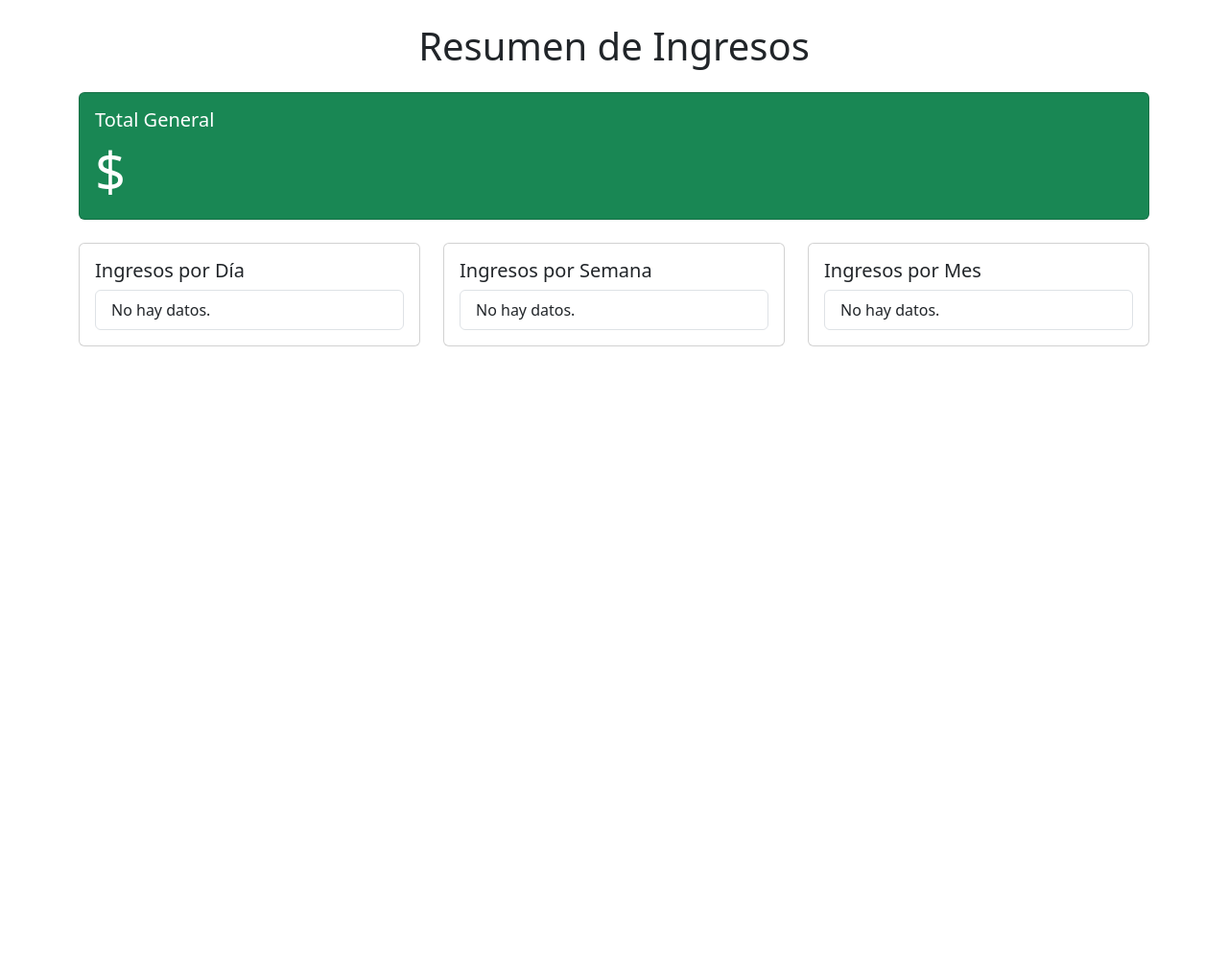
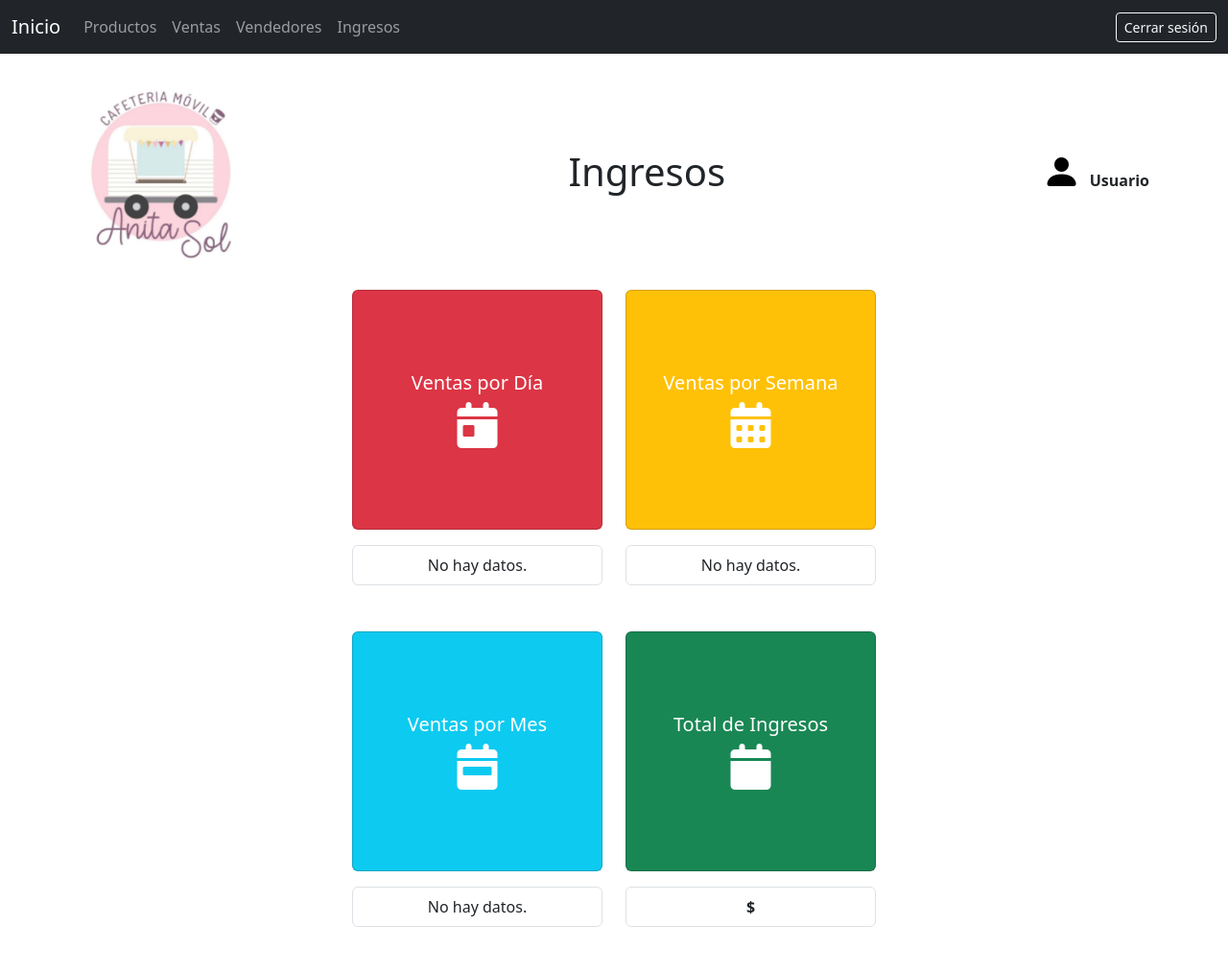
Before and after one commit to lxishh/CarroAnitaSol, a Django app: page /ventas/ingresos/ in a window 1280 px wide. Shown: the whole page at 96% size. Before the commit the page ends 361 px from the top, so only its background shows below. Run offline with Django 3.2, Linux system fonts and the light colour scheme; data that the repository does not hold is empty; some libraries are stand-ins or nearby versions.

Commit message:
ingresos #2

```diff
--- a/templates/ingresos.html
+++ b/templates/ingresos.html
@@ -1,37 +1,138 @@
 <!DOCTYPE html>
+{% load static %}
 <html lang="en">
   <head>
     <meta charset="UTF-8" />
     <meta name="viewport" content="width=device-width, initial-scale=1.0" />
+    <title>Ingresos</title>
+    <link href="{% static 'css/bootstrap.min.css' %}" rel="stylesheet" />
+     <!-- Bootstrap Icons -->
      <link
-      href="https://cdn.jsdelivr.net/npm/bootstrap@5.3.0/dist/css/bootstrap.min.css"
+     href="https://cdn.jsdelivr.net/npm/bootstrap-icons/font/bootstrap-icons.css"
      rel="stylesheet"
    />
-    <title>Ingresos</title>
+    <!-- Agregar Font Awesome para los íconos -->
+    <link
+      href="https://cdnjs.cloudflare.com/ajax/libs/font-awesome/6.0.0-beta3/css/all.min.css"
+      rel="stylesheet"
+    />
+    <!-- CSS para cambiar color de de los enlaces y boton -->
+  <style>
+    /* Cambia el color de los enlaces en el hover */
+    .navbar-nav .nav-link:hover {
+      color: #f5c6cb; /* Cambia el color del texto al rosa */
+    }
+    .btn-outline-light:hover {
+      background-color: #f5c6cb; /* Cambia el fondo del botón al rosa */
+      color: black; /* Cambia el texto a negro */
+    }
+  .navbar-brand:hover {
+      color: #f5c6cb; /* El color de hover (puedes cambiarlo si lo deseas) */
+    }
+  </style>
   </head>
   <body>
-    <div class="container mt-4">
-      <h1 class="text-center mb-4">Resumen de Ingresos</h1>
-
-      <div class="row">
-        <!-- Total General -->
-        <div class="col-md-12 mb-4">
-          <div class="card bg-success text-white">
-            <div class="card-body">
-              <h5 class="card-title">Total General</h5>
-              <p class="card-text display-4">
-                ${{ total_general|floatformat:0 }}
-              </p>
+    <!-- Navbar -->
+    <nav class="navbar navbar-expand-lg navbar-dark bg-dark">
+      <div class="container-fluid">
+        <a class="navbar-brand" href="{% url 'menuopciones' %}">Inicio</a>
+        <button
+          class="navbar-toggler"
+          type="button"
+          data-bs-toggle="collapse"
+          data-bs-target="#navbarNav"
+          aria-controls="navbarNav"
+          aria-expanded="false"
+          aria-label="Toggle navigation"
+        >
+          <span class="navbar-toggler-icon"></span>
+        </button>
+        <div class="collapse navbar-collapse" id="navbarNav">
+          <!-- OPCIONES QUE HAY EN LA NAV BAR -->
+          <ul class="navbar-nav me-auto mb-2 mb-lg-0">
+            <li class="nav-item">
+              <a class="nav-link" href="{% url 'productos' %}">Productos</a>
+            </li>
+            <li class="nav-item">
+              <a class="nav-link" href="{% url 'ventas' %}">Ventas</a>
+            </li>
+            <li class="nav-item">
+              <a class="nav-link" href="{% url 'vendedores' %}">Vendedores</a>
+            </li>
+            <li class="nav-item">
+              <a class="nav-link" href="{% url 'ingresos' %}">Ingresos</a>
+            </li>
+          </ul>
+          <div class="d-flex">
+            <!-- Solo mostrar esta opción en el html de productos -->
+            {% if request.path == '/productos/listado/' %}
+            <!-- (Aqui se debe cambiar la url en donde se quiere mostrar) -->
+            <a class="btn btn-outline-light btn-sm me-2" href="{% url 'registrarcategoria' %}">Agregar Categoria</a>
+            <!-- Aqui se debe cambiar la url del href dependiendo de donde queremos redirigirnos -->
+            </li>
+            {% endif %}
+            <a href="{% url 'logout' %}" class="btn btn-outline-light btn-sm">Cerrar sesión</a>
           </div>
         </div>
       </div>
+    </nav>
 
-        <!-- Ingresos por Día -->
-        <div class="col-md-4">
-          <div class="card">
-            <div class="card-body">
-              <h5 class="card-title">Ingresos por Día</h5>
-              <ul class="list-group">
+    <div class="container my-4">
+      <!-- Logo y cabecera -->
+      <div class="d-flex justify-content-between align-items-center mb-4">
+        <!-- Logo -->
+        <div>
+            <img
+              src="{% static 'logo.png' %}"
+              alt="Logo de la empresa"
+              style="width: 180px; height: auto"
+            />
+        </div>
+
+<!-- Título y botón de agregar NOMBRE-SECCION -->
+        <div class="text-center">
+          <!-- Título NOMBRE-SECCION -->
+          <h1 class="mb-0">Ingresos</h1>
+        </div>
+
+        <!-- Nombre que se muestra al lado del icono -->
+        <div class="text-end">
+          <i class="bi bi-person-fill" style="color: black; margin-right: 5px; font-size: 2.5rem;"></i>
+          <strong>
+            {% if rol == 'Propietaria' %}
+              Propietaria
+            {% elif rol == 'Vendedora' %}
+              Vendedora
+            {% elif user.is_superuser %}
+              Administrador
+            {% else %}
+              Usuario
+            {% endif %}
+          </strong>
+        </div>
+      </div>
+
+    <!-- Fila 1: 2 tarjetas arriba -->
+    <div class="row justify-content-center mb-4">
+      <div class="col-12 col-md-6 col-lg-3 mb-4">
+        <div
+          class="card text-white bg-danger mb-3"
+          style="
+            height: 250px;
+            display: flex;
+            flex-direction: column;
+            justify-content: center;
+            align-items: center;
+          "
+        >
+          <div
+            class="card-body text-center d-flex flex-column justify-content-center align-items-center"
+          >
+            <h5 class="card-title">Ventas por Día</h5>
+            <i class="fas fa-calendar-day fa-3x"></i>
+          </div>
+        </div>
+        <ul class="list-group text-center">
           {% for ingreso in ingresos_dia %}
           <li class="list-group-item">
             <strong>{{ ingreso.dia }}:</strong> ${{ ingreso.total }}
@@ -41,15 +142,25 @@
           {% endfor %}
         </ul>
       </div>
+      <div class="col-12 col-md-6 col-lg-3 mb-4">
+        <div
+          class="card text-white bg-warning mb-3"
+          style="
+            height: 250px;
+            display: flex;
+            flex-direction: column;
+            justify-content: center;
+            align-items: center;
+          "
+        >
+          <div
+            class="card-body text-center d-flex flex-column justify-content-center align-items-center"
+          >
+            <h5 class="card-title">Ventas por Semana</h5>
+            <i class="fas fa-calendar-alt fa-3x"></i>
           </div>
         </div>
-
-        <!-- Ingresos por Semana -->
-        <div class="col-md-4">
-          <div class="card">
-            <div class="card-body">
-              <h5 class="card-title">Ingresos por Semana</h5>
-              <ul class="list-group">
+        <ul class="list-group text-center">
           {% for ingreso in ingresos_semana %}
           <li class="list-group-item">
             <strong>{{ ingreso.semana }}:</strong> ${{ ingreso.total }}
@@ -60,14 +171,28 @@
         </ul>
       </div>
     </div>
+
+    <!-- Fila 2: 2 tarjetas abajo -->
+    <div class="row justify-content-center">
+      <div class="col-12 col-md-6 col-lg-3 mb-4">
+        <div
+          class="card text-white bg-info mb-3"
+          style="
+            height: 250px;
+            display: flex;
+            flex-direction: column;
+            justify-content: center;
+            align-items: center;
+          "
+        >
+          <div
+            class="card-body text-center d-flex flex-column justify-content-center align-items-center"
+          >
+            <h5 class="card-title">Ventas por Mes</h5>
+            <i class="fas fa-calendar-week fa-3x"></i>
           </div>
-
-        <!-- Ingresos por Mes -->
-        <div class="col-md-4">
-          <div class="card">
-            <div class="card-body">
-              <h5 class="card-title">Ingresos por Mes</h5>
-              <ul class="list-group">
+        </div>
+        <ul class="list-group text-center">
           {% for ingreso in ingresos_mes %}
           <li class="list-group-item">
             <strong>{{ ingreso.mes }}:</strong> ${{ ingreso.total }}
@@ -77,10 +202,34 @@
           {% endfor %}
         </ul>
       </div>
+      <div class="col-12 col-md-6 col-lg-3 mb-4">
+        <div
+          class="card text-white bg-success mb-3"
+          style="
+            height: 250px;
+            display: flex;
+            flex-direction: column;
+            justify-content: center;
+            align-items: center;
+          "
+        >
+          <div
+            class="card-body text-center d-flex flex-column justify-content-center align-items-center"
+          >
+            <h5 class="card-title">Total de Ingresos</h5>
+            <i class="fas fa-calendar fa-3x"></i>
+          </div>
+        </div>
+        <ul class="list-group text-center">
+          <li class="list-group-item">
+            <strong>${{ total_general|floatformat:0 }}</strong>
+          </li>
+        </ul>
         </div>
       </div>
     </div>
-    </div>
-    <script src="https://cdn.jsdelivr.net/npm/bootstrap@5.3.0/dist/js/bootstrap.bundle.min.js"></script>
+
+    <!-- Cargar Bootstrap JS desde el static -->
+    <script src="{% static 'js/bootstrap.bundle.min.js' %}"></script>
   </body>
 </html>
```
Lines whose indentation alone changed are shown as unchanged.
